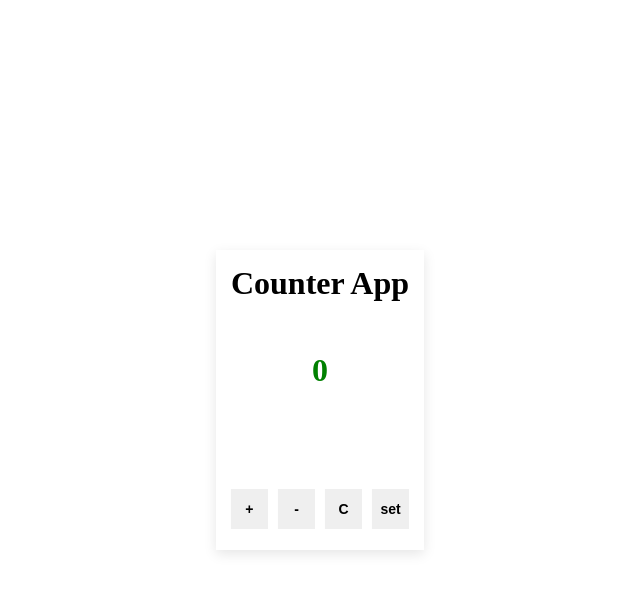
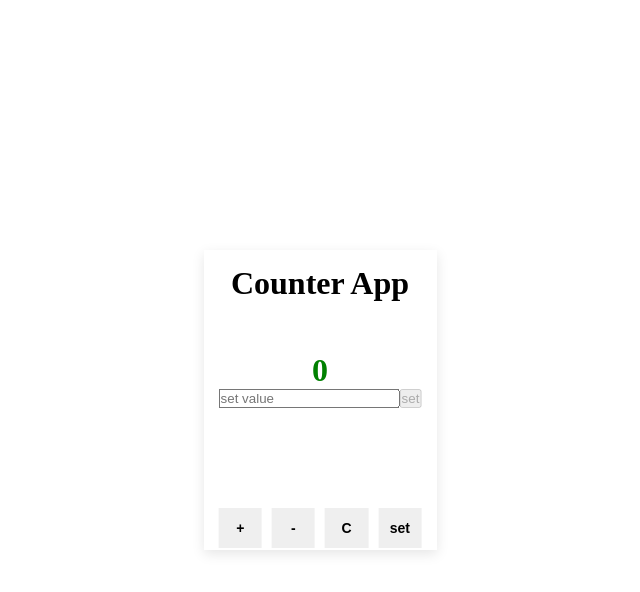
Before and after one commit to pjmiles/altschool-second-semester-exam, a React (Create React App) app: page / in a window 1280 px wide. Both pictures are taken after a click on the button "set". Shown: the top 592 px of the page, without its empty margins (320-960 px from the left). Built offline with nearby package versions, Linux system fonts and the light colour scheme.

Commit message:
setvalue form setup & added to reducer state

```diff
--- a/src/components/Counter.js
+++ b/src/components/Counter.js
@@ -1,10 +1,11 @@
-import { useReducer } from "react";
+import { useReducer, useState } from "react";
 import { reducer } from "../hook/Reducer";
 
 export const initialState = 0;
 
 const Counter = () => {
   const [state, dispatch] = useReducer(reducer, initialState);
+  const [openInputModal, setOpenInputModal] = useState(false);
 
   const handleIncrease = () => {
     dispatch({ type: "increment" });
@@ -17,6 +18,16 @@ const Counter = () => {
   const handleClear = (e) => {
     dispatch({ type: "clear" });
   };
+
+  const handleInputValue = () => {
+    dispatch({ type: "setValue" });
+  };
+
+  const handleSetValue = () => {
+    setOpenInputModal(true);
+    console.log("hello input");
+  };
+
   return (
     <div className="counter-container">
       <div className="heading">
@@ -24,6 +35,14 @@ const Counter = () => {
       </div>
       <div className="result">
         <h2>{state}</h2>
+      </div>
+      <div>
+        {openInputModal && (
+          <form>
+            <input placeholder="set value" type="number" />
+            <button disabled>set</button>
+          </form>
+        )}
       </div>
       <div className="buttons-container">
         <button className="bttns" onClick={handleIncrease}>
@@ -35,7 +54,9 @@ const Counter = () => {
         <button className="bttns" onClick={handleClear}>
           C
         </button>
-        <button className="bttns">set</button>
+        <button className="bttns" onClick={handleSetValue}>
+          set
+        </button>
       </div>
     </div>
   );
--- a/src/hook/Reducer.js
+++ b/src/hook/Reducer.js
@@ -1,6 +1,6 @@
 import { initialState } from "../components/Counter";
 
-export const reducer = (state, action) => {
+export const reducer = (state, action,) => {
   switch (action.type) {
     case "increment":
       return state + 1;
@@ -8,6 +8,8 @@ export const reducer = (state, action) => {
       return state - 1;
     case "clear":
       return initialState;
+    case "setValue":
+      return initialState
     default:
       throw new Error();
   }
```
